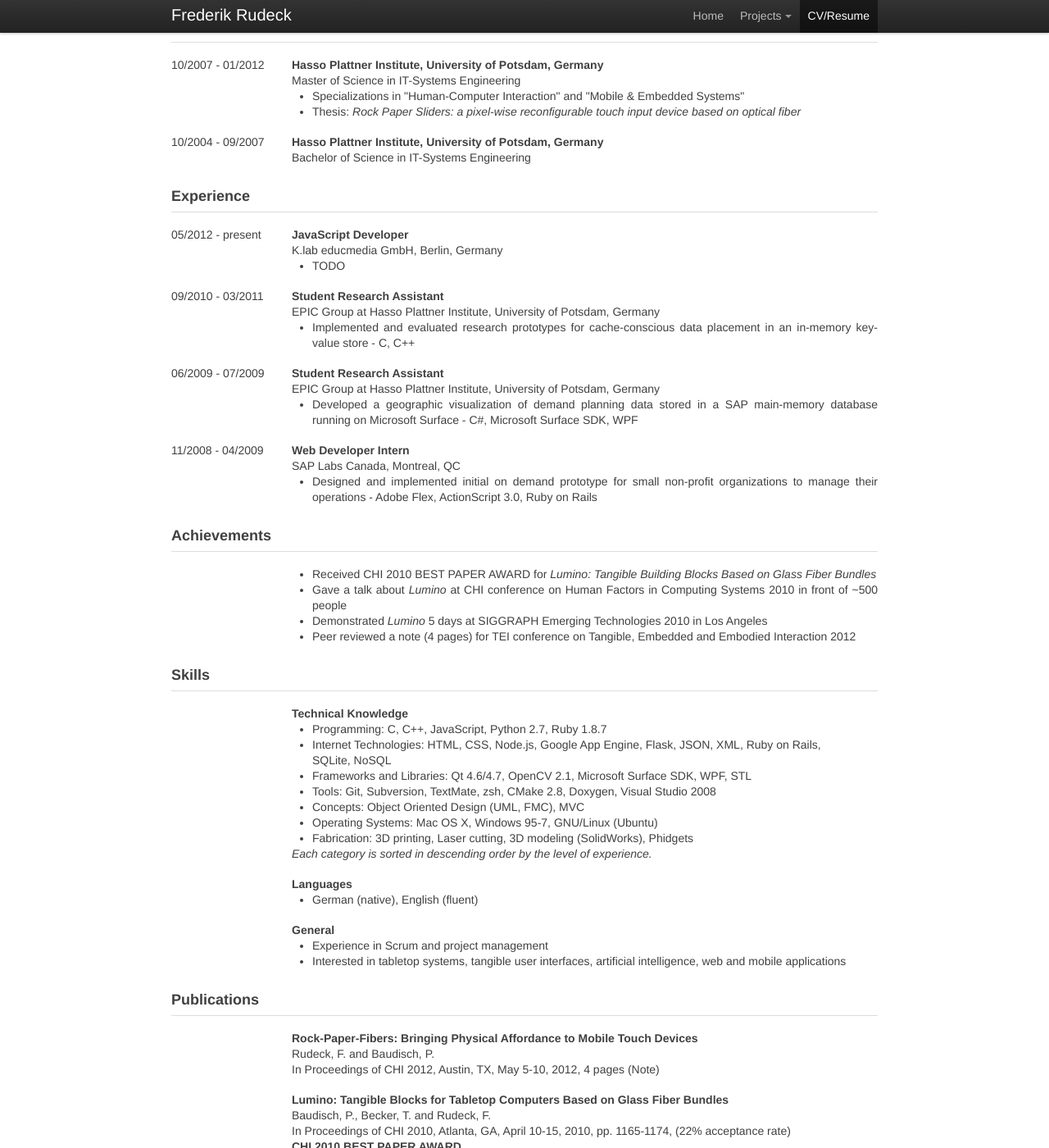
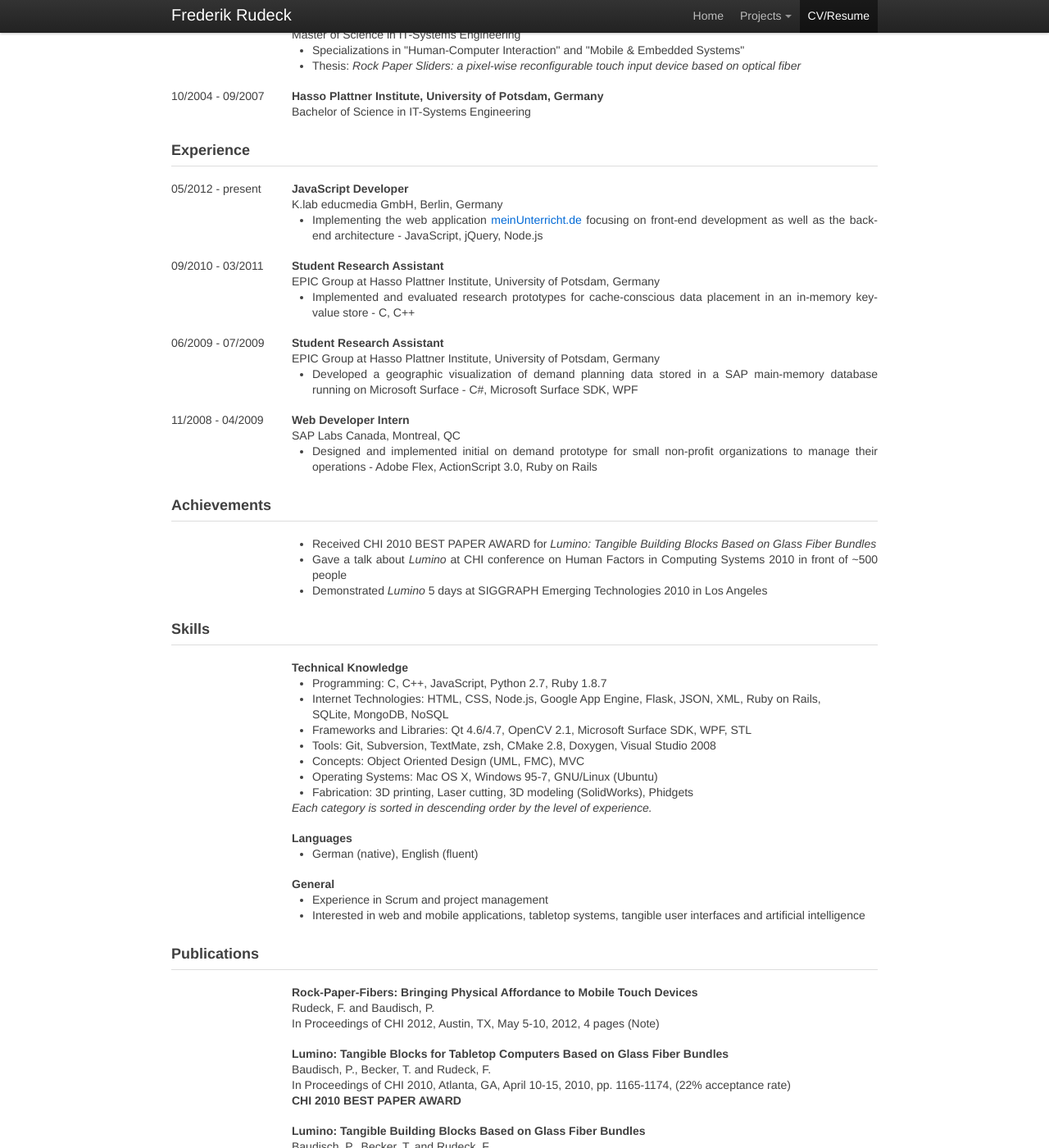
Before and after one commit to polym0rph/polym0rph.github.com, a Jekyll site: the page built from cv.html, in a window 1280 px wide and 1400 px high, scrolled down 692 px. Shown: the whole window at 82% size. Built offline with Jekyll 4.4.1, drawn with Linux system fonts in a browser that asks for light colours; Markdown is read by kramdown in place of the engine named in the settings; some of the changed text lies outside the part shown.

Commit message:
Updated the experience and interests section.

```diff
--- a/cv.html
+++ b/cv.html
@@ -50,13 +50,6 @@
 <!-- contact -->
 <section id="contact">
 	<div class="page-header"><h3>Contact</h3></div>
-	<div class="row block">
-		<div class="span15 offset3">
-			<strong>Phone</strong>
-			</br>
-			+49 176 38948410
-		</div>
-	</div>
 	<div class="row block">
 		<div class="span15 offset3">
 			<strong>Email</strong>
@@ -142,7 +135,7 @@
 			<div class="span15 offset3">
 				<ul>
 					<li>
-						TODO
+						Implementing the web application <a href="https://www.meinunterricht.de">meinUnterricht.de</a> focusing on front-end development as well as the back-end architecture - JavaScript, jQuery, Node.js
 					</li>
 				</ul>
 			</div>
@@ -243,10 +236,6 @@
 						Demonstrated <em>Lumino</em>  5 days at SIGGRAPH
 						Emerging Technologies 2010 in Los Angeles
 					</li>
-					<li>
-						Peer reviewed a note (4 pages) for TEI conference on
-						Tangible, Embedded and Embodied Interaction 2012
-					</li>
 				</ul>
 			</div>
 		</div>
@@ -269,7 +258,7 @@
 						Internet Technologies: HTML, CSS, Node.js,
 						Google App Engine, Flask, JSON, XML, Ruby on Rails,
 						</br>
-						SQLite, NoSQL
+						SQLite, MongoDB, NoSQL
 					</li>
 					<li>
 						Frameworks and Libraries: Qt 4.6/4.7, OpenCV 2.1,
@@ -591,6 +580,16 @@
 	<div class="block">
 		<div class="row">
 			<div class="span3">
+				10/2012
+			</div>
+			<div class="span15">
+				Peer reviewed a note (4 pages) for CHI conference on Human Factors in Computing Systems 2013
+			</div>
+		</div>
+	</div>
+	<div class="block">
+		<div class="row">
+			<div class="span3">
 				10/2011 - 12/2011
 			</div>
 			<div class="span15">
@@ -610,6 +609,17 @@
 			</div>
 		</div>
 	</div>
+	<div class="block">
+		<div class="row">
+			<div class="span3">
+				10/2011
+			</div>
+			<div class="span15">
+				Peer reviewed a note (4 pages) for TEI conference on Tangible, Embedded and Embodied Interaction 2012
+			</div>
+		</div>
+	</div>
+
 	<div class="block">
 		<div class="row">
 			<div class="span3">
```
Also changed, not shown: other parts of cv.html (+3 -3 lines).
